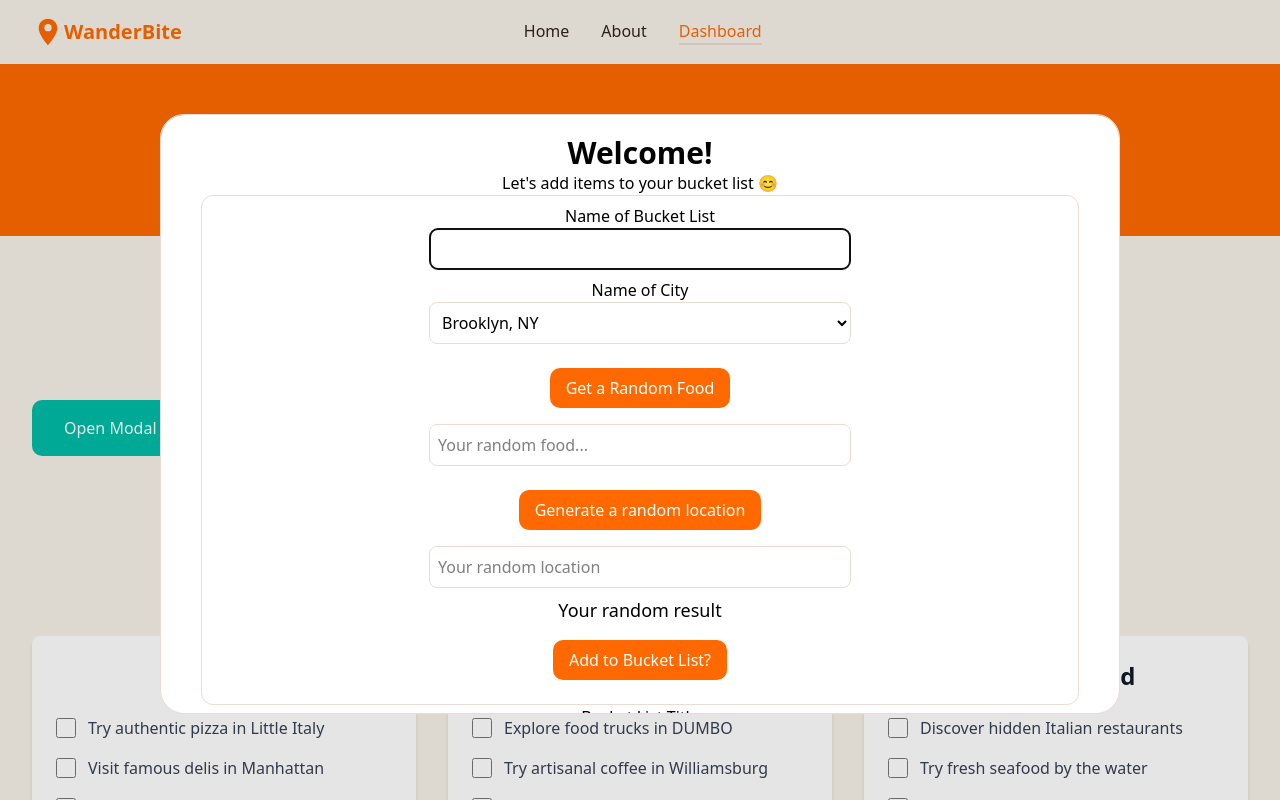
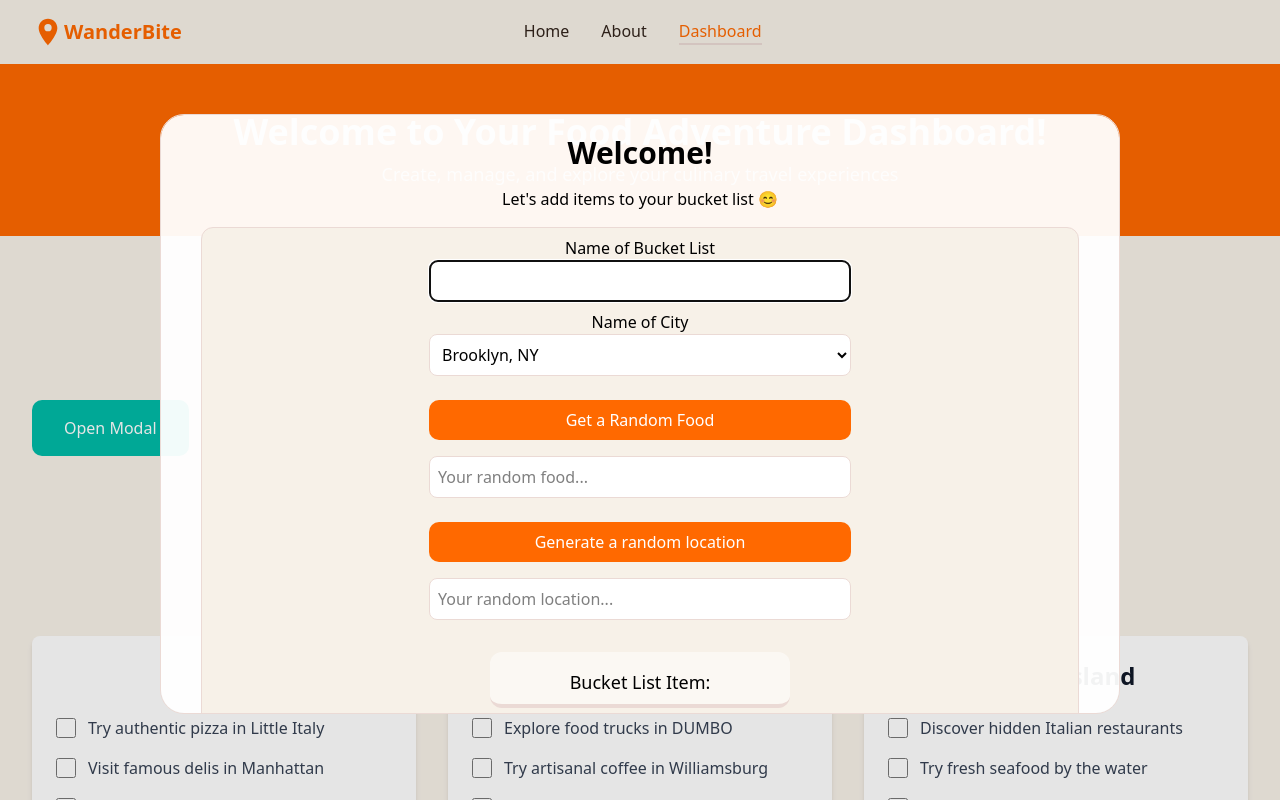
Before and after one commit to tl-smith/Foodie_Bucket_List_App, a React (Vite) app in the folder frontend/: page /dashboard in a window 1280 px wide. Both pictures are taken after a click on the button "Open Modal". Shown: the top 800 px of the page. Built offline with nearby package versions, Linux system fonts and the light colour scheme.

Commit message:
V2 of Progress on Bucket List component
Added more styling for the form, but still have
more progres to make for the Bucket List preview,
and have to fix issue with useRef.

Implements-Requirement: #50

```diff
--- a/frontend/src/pages/Dashboard.jsx
+++ b/frontend/src/pages/Dashboard.jsx
@@ -23,18 +23,18 @@ export default function Dashboard() {
       <div>
 
       </div>
-      <dialog className="w-3/4 mx-auto border-black border-1 fixed top-1/7 h-3/4 px-10 py-5 text-center rounded-3xl" ref={dialogRef}>
-        <h1 className="text-3xl font-bold">Welcome!</h1>
-        <p>Let's add items to your bucket list 😊</p>
+      <dialog className="w-3/4 mx-auto border-black border-1 fixed top-1/7 h-3/4 px-10 py-5 text-center rounded-3xl bg-white/95 bg-white" ref={dialogRef}>
+        <h1 className="text-3xl font-bold mb-4">Welcome!</h1>
+        <p className="mb-4">Let's add items to your bucket list 😊</p>
 
-        <form className="border-black border-1 rounded-xl px-4 py-2"method="POST" action="?">
-          <div className="form-field flex flex-col items-center w-1/2 mx-auto mb-2">
+        <form className="border-gray-100 border-1 bg-[#f7f1e8] rounded-xl px-4 py-2"method="POST" action="?">
+          <div className="form-field flex flex-col items-center w-1/2 mx-auto mb-2 min-w-50">
             <label for="name">Name of Bucket List</label>
-            <input className="border-black border-1 rounded-lg w-2/2 p-2" id="name" type="text"/>
+            <input className="border-black border-1 rounded-lg w-2/2 p-2 bg-white" id="name" type="text"/>
           </div>
-          <div className="form-field flex flex-col items-center w-1/2 mx-auto mb-2">
+          <div className="form-field flex flex-col items-center w-1/2 mx-auto mb-2 min-w-50">
             <label for="city">Name of City</label>
-            <select className="border-black border-1 rounded-lg w-2/2 p-2" id="city" name="city">
+            <select className="border-black border-1 rounded-lg w-2/2 p-2 bg-white" id="city" name="city">
               <option value="brooklyn">Brooklyn, NY</option>
               <option value="bronx">Bronx, NY</option>
               <option value="manhattan">Manhattan, NY</option>
@@ -43,25 +43,28 @@ export default function Dashboard() {
             </select>
           </div>
           <div className="form-field flex flex-col items-center w-1/2 mx-auto mb-2">
-            <button className="form-button" type="button">Get a Random Food</button>
-            <input disabled className="border-black border-1 rounded-lg w-2/2 p-2" type="text" placeholder="Your random food..."/>
+            <button className="form-button w-full min-w-50" type="button">Get a Random Food</button>
+            <input disabled className="border-black border-1 rounded-lg w-2/2 p-2 min-w-50 bg-white" type="text" placeholder="Your random food..."/>
           </div>
           <div className="form-field flex flex-col items-center w-1/2 mx-auto mb-2">
-            <button className="form-button" type="button">Generate a random location</button>
-            <input className="border-black border-1 rounded-lg w-2/2 p-2" disabled type="text" placeholder="Your random location"/>
+            <button className="form-button w-full min-w-50" type="button">Generate a random location</button>
+            <input className="border-black border-1 rounded-lg w-2/2 p-2 min-w-50 bg-white" disabled type="text" placeholder="Your random location..."/>
           </div>
-          <p className="text-lg font-italic">Your random result</p>
-          <button className="form-button">Add to Bucket List?</button>
+          <p className="text-lg font-italic mb-4 mt-8 pb-2 px-20 pt-4 border-b-4 border-black w-fit mx-auto bg-white/50 rounded-xl">Bucket List Item: </p>
+          <button className="form-button w-1/2 min-w-50">Add to Bucket List?</button>
         </form>
 
-        <div class="bucket-list-preview">
-          <h2>Bucket List Title</h2>
-          <ul>
-            <li>Bucket list Item 1</li>
-            <li>Bucket list Item 2</li>
-            <li>Bucket list Item 3</li>
-          </ul>
-        </div>
+        <details className="bucket-list-preview mt-8 p-4 border-gray-100 border-1 bg-[#f7f1e8] rounded-xl">
+          <summary className="text-[#ff6900] font-bold">Current Bucket List</summary>
+          <div className="w-1/2 border-gray-300 border-3 bg-[oklch(0.705 0.213 47.604)]/50 mx-auto my-4 p-4">
+            <h2>Bucket List Title</h2>
+            <ul className="text-left">
+              <li className="before:content-['🌟'] pl-4">Bucket list Item 1</li>
+              <li className="before:content-['🌟']">Bucket list Item 2</li>
+              <li className="before:content-['🌟']">Bucket list Item 3</li>
+            </ul>
+          </div>
+        </details>
 
         <button className="button" onClick={() => dialogRef.current.close()}>Close Me</button>
       </dialog>
```
